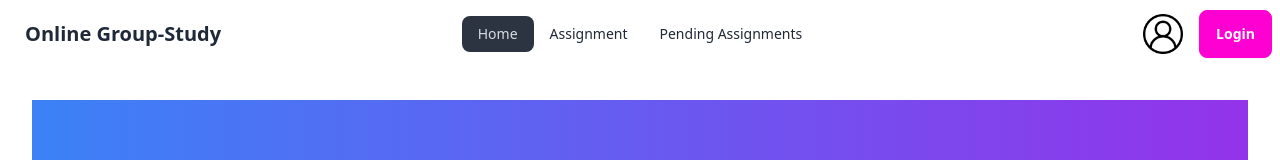
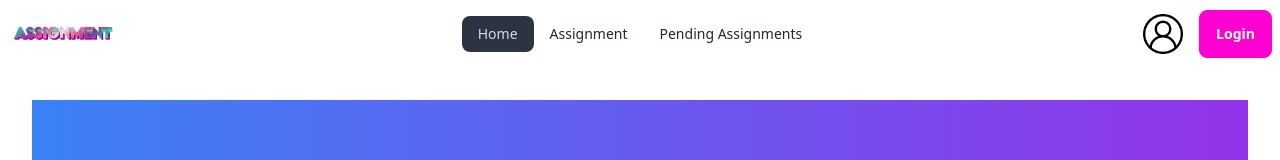
Before and after one commit to smshakil6907/Online-group-study-website-client, a React (Vite) app: page / in a window 1280 px wide. Shown: the top 160 px of the page. Built offline with nearby package versions, Linux system fonts and the light colour scheme; no server answers.

Commit message:
navbar is sticky and set logo

```diff
--- a/src/component/Navbar.jsx
+++ b/src/component/Navbar.jsx
@@ -1,6 +1,7 @@
 import React, { useContext, useState } from "react";
 import { Link, NavLink } from "react-router-dom";
 import image from "../assets/1144760.png";
+import image2 from "../assets/assignment.png";
 import { AuthContext } from "../provider/AuthProvider";
 
 export default function Navbar() {
@@ -17,7 +18,7 @@ export default function Navbar() {
   };
 
   return (
-    <div className="navbar bg-base-100">
+    <div className="navbar bg-base-100 sticky top-0 z-50">
       <div className="navbar-start">
         <div className="dropdown">
           <div tabIndex={0} role="button" className="btn btn-ghost lg:hidden">
@@ -51,7 +52,7 @@ export default function Navbar() {
             </li>
           </ul>
         </div>
-        <a className="btn btn-ghost text-xl">Online Group-Study</a>
+        <img className="w-28" src={image2} alt="" />
       </div>
       <div className="navbar-center hidden lg:flex">
         <ul className="menu menu-horizontal px-1">
--- a/src/pages/PendingAssignment.jsx
+++ b/src/pages/PendingAssignment.jsx
@@ -1,4 +1,3 @@
-import axios from "axios";
 import React, { useEffect, useState } from "react";
 import { useNavigate } from "react-router-dom";
 
@@ -12,20 +11,22 @@ export default function PendingAssignment() {
   const navigate = useNavigate();
 
   useEffect(() => {
-    // fetch("https://online-group-study-assignment-server-wine.vercel.app/pendingAssignment")
-    //   .then((res) => res.json())
-    //   .then((data) => {
-    //     setPendingAssignments(data);
-    //     setLoading(false);
-    //   });
+    fetch(
+      "https://online-group-study-assignment-server-wine.vercel.app/pendingAssignment"
+    )
+      .then((res) => res.json())
+      .then((data) => {
+        setPendingAssignments(data);
+        setLoading(false);
+      });
 
-    axios(
-      "https://online-group-study-assignment-server-wine.vercel.app/pendingAssignment",
-      {
-        withCredentials: true,
-      }
-    ).then((res) => setPendingAssignments(res.data));
-    setLoading(false);
+    // axios(
+    //   "https://online-group-study-assignment-server-wine.vercel.app/pendingAssignment",
+    //   {
+    //     withCredentials: true,
+    //   }
+    // ).then((res) => setPendingAssignments(res.data));
+    // setLoading(false);
   }, []);
 
   const openModal = (assignment) => {
```
Also changed, not shown: src/assets/assignment.png (added).
